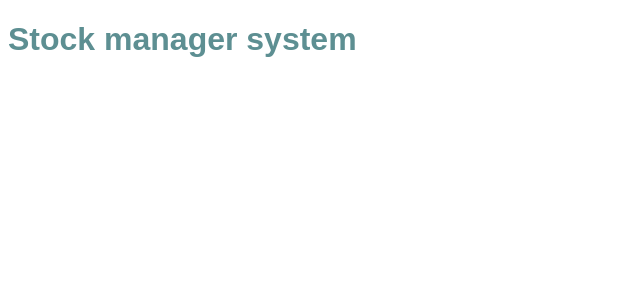
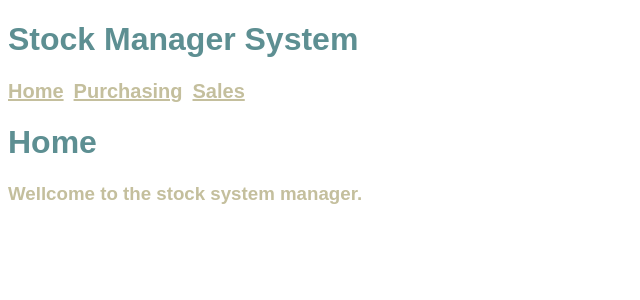
Before and after one commit to jorgeluizparra/vue3-typescript, a Vue app: page / in a window 1280 px wide. Shown: the top 300 px of the page, without its empty margins (0-640 px from the left). Built offline with nearby package versions, Linux system fonts and the light colour scheme.

Commit message:
New pages and component nav

```diff
--- a/src/App.vue
+++ b/src/App.vue
@@ -1,21 +1,39 @@
 <template>
-  <Header :message="message" />
+  <Header :header="header" />
+  <Nav :pages="pages" />
+  <router-view />
 </template>
 
 <script lang="ts">
 import { defineComponent } from "vue";
-import { messageInterface } from "@/interfaces/message";
+import { headerInterface } from "@/interfaces/header";
+import { navInterface } from "@/interfaces/nav";
 
 export default defineComponent({
   components: {
-    Header: require("@/components/Header").default
+    Header: require("@/components/Header").default,
+    Nav: require("@/components/Nav").default
   },
   data() {
     return {
-      message: {
-        text: "Stock manager system",
+      header: {
+        text: "Stock Manager System",
         color: "primary"
-      } as messageInterface
+      } as headerInterface,
+      pages: [
+        {
+          title: "Home",
+          route: "/"
+        },
+        {
+          title: "Purchasing",
+          route: "/purchasing"
+        },
+        {
+          title: "Sales",
+          route: "/sales"
+        }
+      ] as navInterface[]
     };
   }
 });
--- a/src/components/Header.vue
+++ b/src/components/Header.vue
@@ -1,14 +1,14 @@
 <template>
-  <h1 :class="message.color">{{ message.text }}</h1>
+  <h1 :class="header.color">{{ header.text }}</h1>
 </template>
 
 <script lang="ts">
 import { defineComponent, PropType } from "vue";
-import { messageInterface } from "../interfaces/message";
+import { headerInterface } from "@/interfaces/header";
 
 export default defineComponent({
   props: {
-    message: Object as PropType<messageInterface>
+    header: Object as PropType<headerInterface>
   }
 });
 </script>
--- /dev/null
+++ b/src/components/Nav.vue
@@ -0,0 +1,27 @@
+<template>
+    <router-link class="link"
+      v-for="(page, index) in pages"
+      :key="index"
+      :to="page.route">
+        {{ page.title }}
+    </router-link>
+</template>
+<script lang="ts">
+import { defineComponent, PropType } from "vue";
+import { navInterface } from "@/interfaces/nav";
+
+export default defineComponent({
+    props: {
+        pages:  Array as PropType<navInterface[]>
+    }
+});
+</script>
+<style lang="scss">
+@import '../assets/_style.scss';
+.link {
+    color: $secondary;
+    font-weight: 600;
+    font-size: 20px;
+    margin: 0 10px 10px 0;
+}
+</style>
--- /dev/null
+++ b/src/interfaces/header.ts
@@ -0,0 +1,17 @@
+// Touple type is a fixes lenght array with pre defined data types
+// const rgbColor: [ number, number, number] = [768, 895, 200];
+
+// Enum type enable you to set friendly names to a set of values
+// enum directions {
+//     Up = 1,
+//     Down = 2,
+//     Left = 3,
+//     Right = 4
+// }
+
+type fontColor = "primary" | "success" | "error";
+
+export interface headerInterface {
+    text: string;
+    color: fontColor;
+}
--- /dev/null
+++ b/src/interfaces/nav.ts
@@ -0,0 +1,4 @@
+export interface navInterface {
+    title: string;
+    route: string;
+}
--- /dev/null
+++ b/src/pages/Home.vue
@@ -0,0 +1,29 @@
+<template>
+    <Header :header="header"/>
+    <h3>Wellcome to the stock system manager.</h3>
+</template>
+<script lang="ts">
+import { defineComponent } from "vue";
+import { headerInterface } from "@/interfaces/header";
+
+export default defineComponent({
+    components: {
+        Header: require('@/components/Header').default
+    },
+    data() {
+        return {
+            header: {
+                text: "Home",
+                color: "primary"
+            } as headerInterface
+        }
+    },
+});
+</script>
+<style lang="scss">
+@import "../assets/_style.scss";
+h3 {
+    color: $secondary;
+    font-weight: 600;
+}
+</style>
--- /dev/null
+++ b/src/pages/PurchasingPage.vue
@@ -0,0 +1,35 @@
+<template>
+    <Header :header="header"/>
+    <Tabs :tabs="tabs" v-model:tab="tab">
+        <NewProductForm v-if="tab == 'Add product'" />
+        <BuyProductForm v-else />
+    </Tabs>
+    <Table />
+</template>
+<script lang="ts">
+import { defineComponent } from "vue";
+
+// Interfaces
+import { headerInterface } from "@/interfaces/header";
+
+export default defineComponent({
+    components: {
+        Header: require('@/components/Header').default,
+        Tabs: require('@/components/Tabs').default,
+        NewProductForm: require('@/components/NewProductForm').default,
+        BuyProductForm: require('@/components/BuyProductForm').default,
+        Table: require('@/components/Table').default
+    },
+    data() {
+        return {
+            header: {
+                text: "Purchasing Page",
+                color: "primary"
+            } as headerInterface,
+            tab: "Add product",
+            tabs: ["Add product", "Buy product"]
+        }
+    }
+});
+</script>
+<style lang="scss"></style>
--- /dev/null
+++ b/src/pages/SalesPage.vue
@@ -0,0 +1,24 @@
+<template>
+    <Header :header="header"/>
+</template>
+<script lang="ts">
+import { defineComponent } from "vue";
+import { headerInterface } from "@/interfaces/header";
+
+export default defineComponent({
+    components: {
+        Header: require("@/components/Header").default
+    },
+    data() {
+        return {
+            header: {
+                text: "Sales Page",
+                color: "primary"
+            } as headerInterface,
+        }
+    },
+});
+</script>
+<style lang="">
+
+</style>
--- a/src/router/index.ts
+++ b/src/router/index.ts
@@ -1,14 +1,26 @@
 import { createRouter, createWebHistory, RouteRecordRaw } from "vue-router";
 
 // Pages
-// import Home from "../views/Home.vue";
+import Home from "../pages/Home.vue";
+import PurchasingPage from "../pages/PurchasingPage.vue";
+import SalesPage from "../pages/SalesPage.vue";
 
 const routes: Array<RouteRecordRaw> = [
-  // {
-  //   path: "/",
-  //   name: "Home",
-  //   component: Home
-  // }
+  {
+    path: "/",
+    name: "Home",
+    component: Home
+  },
+  {
+    path: "/purchasing",
+    name: "Purchasing Page",
+    component: PurchasingPage
+  },
+  {
+    path: "/sales",
+    name: "Sales Page",
+    component: SalesPage
+  }
 ];
 
 const router = createRouter({
```
